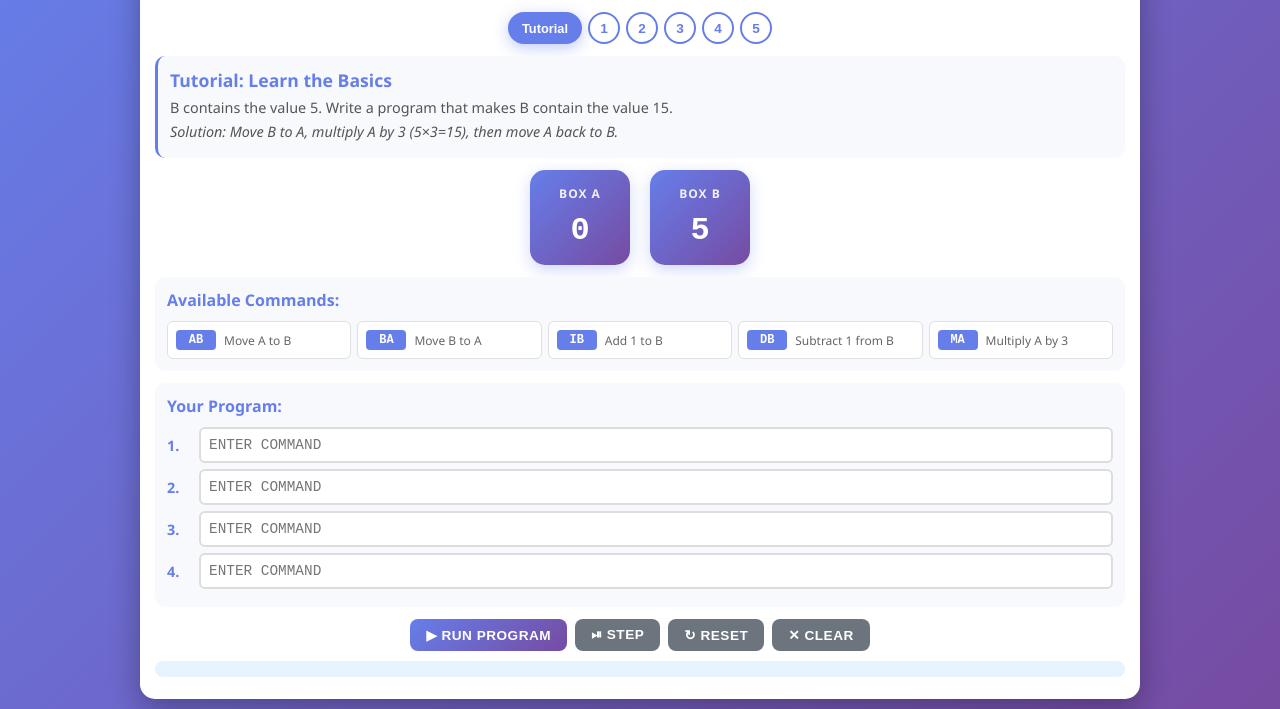
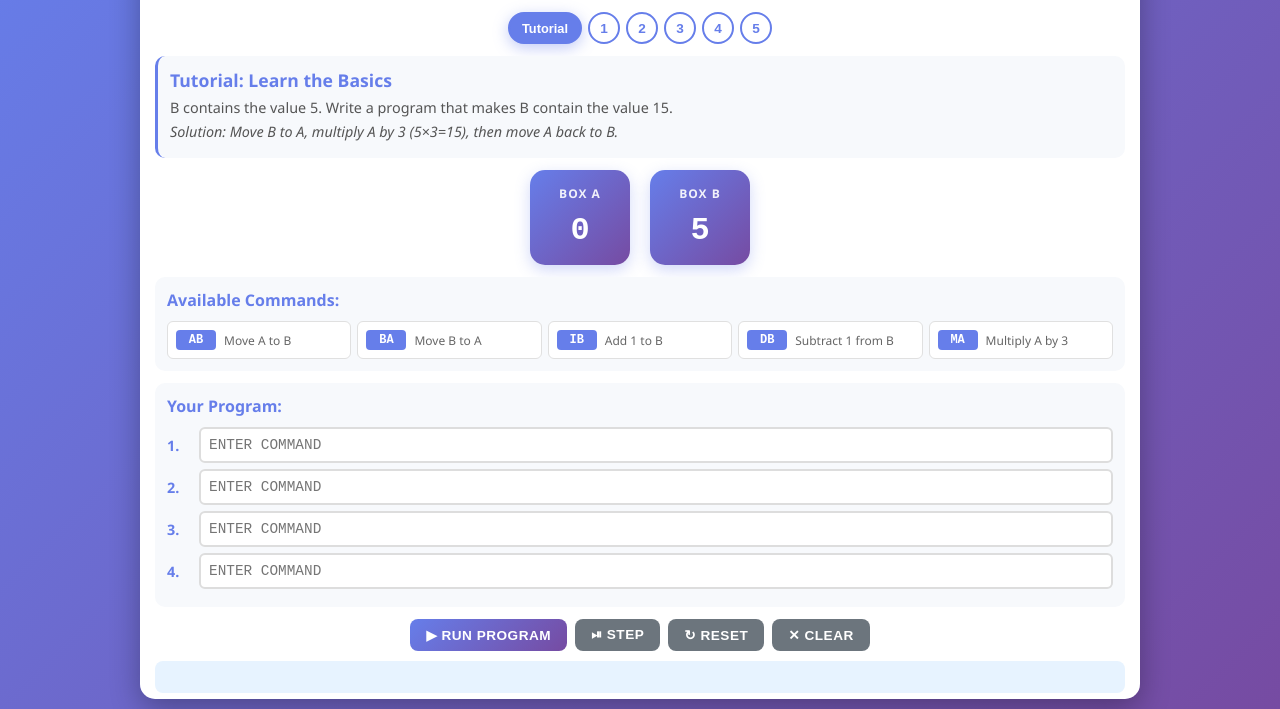
Before and after one commit to vyaron/ca-entry-test, a plain HTML site: page index.html in a window 1280 px wide. Shown: the part 91-800 px from the top of the page. Drawn offline with Linux system fonts and the light colour scheme.

Commit message:
refactor: improve body styles for better layout and alignment

```diff
--- a/css/main.css
+++ b/css/main.css
@@ -452,12 +452,15 @@ body {
     background: #e7f3ff;
     padding: 8px;
     border-radius: 8px;
-    margin-bottom: 10px;
+    margin-bottom: 8px;
     text-align: center;
     font-family: 'Courier New', monospace;
     color: #0066cc;
-    min-height: 15px;
+    min-height: 32px;
     font-size: 0.85rem;
+    display: flex;
+    align-items: center;
+    justify-content: center;
 }
 
 /* Result Message */
@@ -467,8 +470,11 @@ body {
     border-radius: 8px;
     font-size: 0.95rem;
     font-weight: 600;
-    min-height: 15px;
+    min-height: 38px;
     animation: fadeIn 0.3s ease;
+    display: flex;
+    align-items: center;
+    justify-content: center;
 }
 
 .result-message.success {
```
